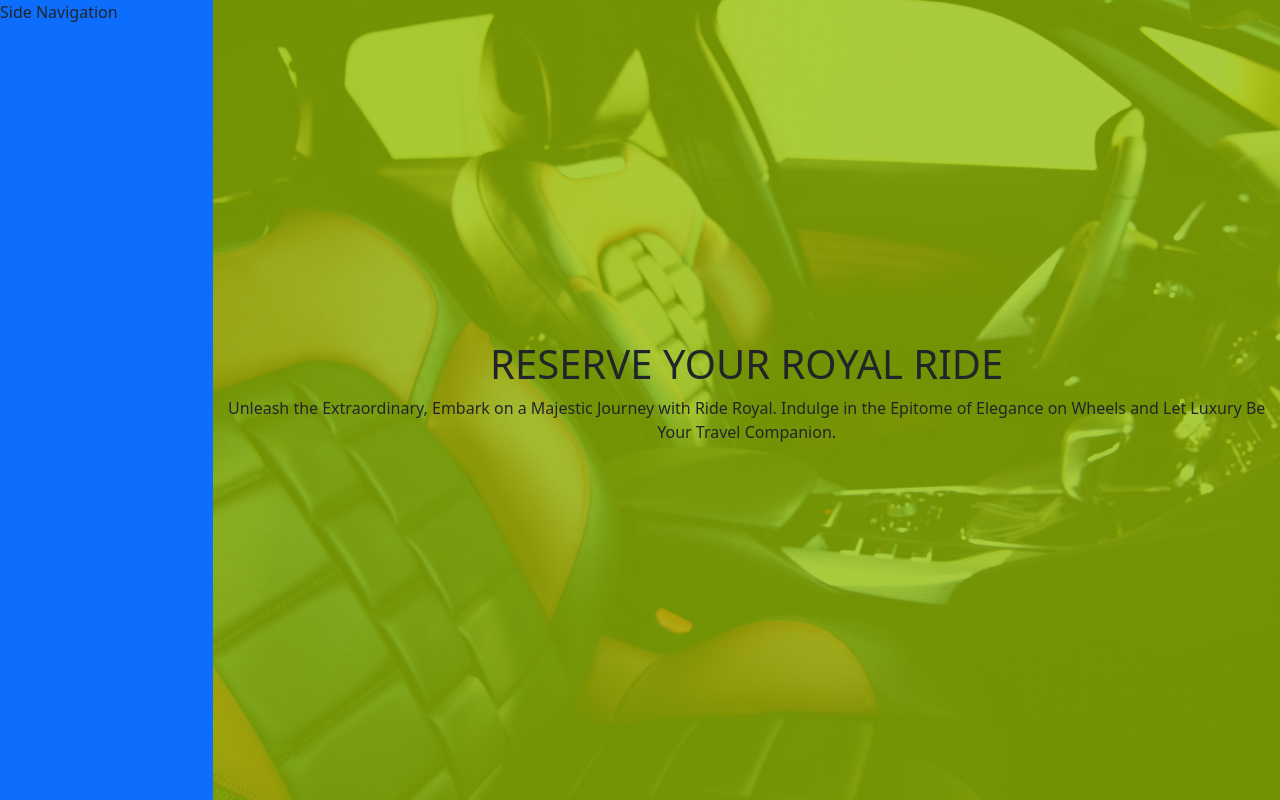
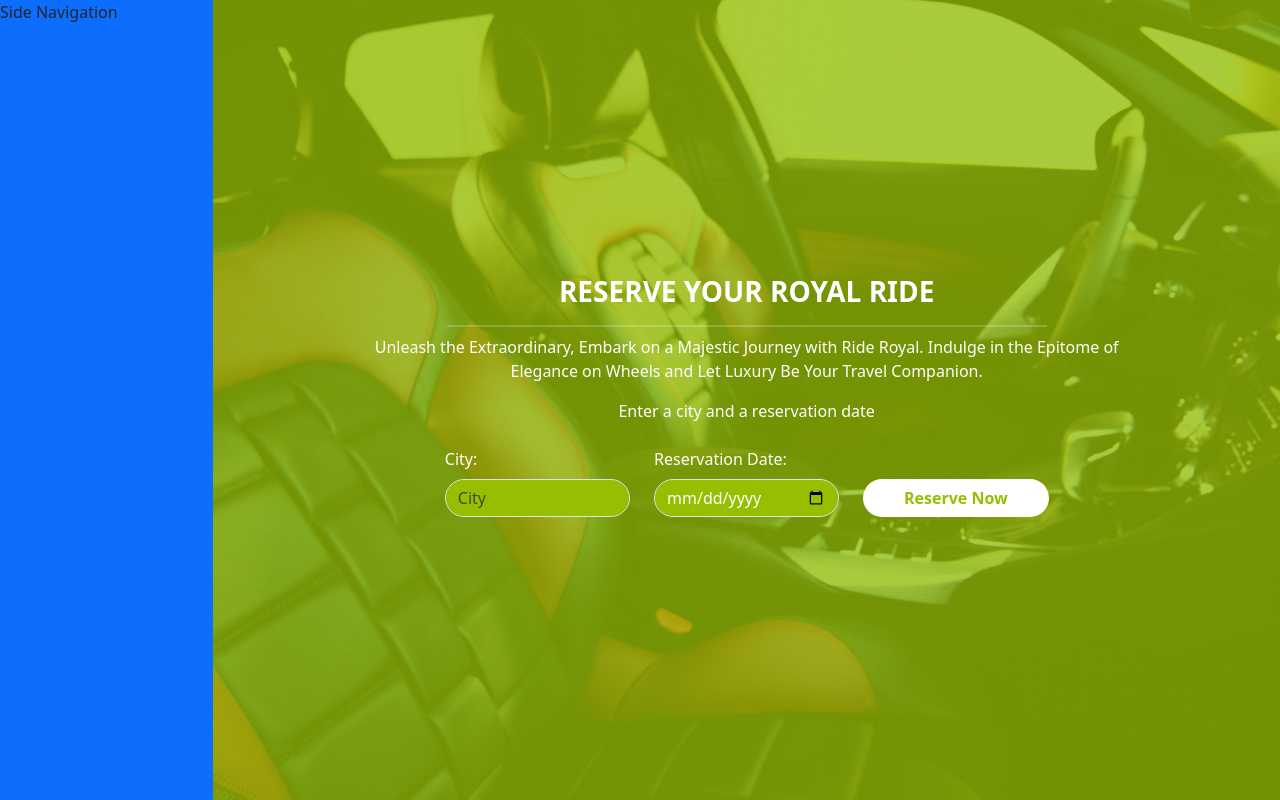
Before and after one commit to bernabasy/ride-royale-front-end, a React (Create React App) app: page / in a window 1280 px wide. Built offline with nearby package versions, Linux system fonts and the light colour scheme.

Commit message:
Implement UI for MakeReservation to fit design

```diff
--- a/src/App.css
+++ b/src/App.css
@@ -1,3 +1,4 @@
-.App {
-  /* text-align: center; */
+.form-control:focus {
+  border-color: #28a745;
+  box-shadow: 0 0 0 0.2rem rgba(150, 191, 1, 0.25);
 }
--- a/src/pages/MakeReservation/MakeReservation.js
+++ b/src/pages/MakeReservation/MakeReservation.js
@@ -5,13 +5,59 @@ import Layout from '../../components/Layout/Layout';
 const MakeReservation = () => (
   <Layout>
     <div className={`bg-image vh-100 ${style['bg-wrapper']}`}>
-      <div className={`d-flex justify-content-center align-items-center ${style['image-overlay']}`}>
-        <div className="text-center">
-          <h1>RESERVE YOUR ROYAL RIDE</h1>
-          <p>
-            Unleash the Extraordinary, Embark on a Majestic Journey with Ride Royal.
-            Indulge in the Epitome of Elegance on Wheels and Let Luxury Be Your Travel Companion.
-          </p>
+      <div className={`d-flex flex-column justify-content-center align-items-center ${style['image-overlay']}`}>
+        <div className="w-75">
+          <div className="text-center">
+            <h1 className="h3 fw-bold text-white">RESERVE YOUR ROYAL RIDE</h1>
+            <div className="d-flex justify-content-center">
+              <span className={`w-75 my-2 ${style.divider}`}> </span>
+            </div>
+            <p className="text-white">
+              Unleash the Extraordinary, Embark on a Majestic Journey with Ride Royal.
+              Indulge in the Epitome of Elegance on Wheels and Let Luxury Be Your Travel Companion.
+            </p>
+            <p className="text-white mb-4">
+              Enter a city and a reservation date
+            </p>
+          </div>
+
+          <div className="d-flex justify-content-center">
+            <form className="form">
+              <div className="row gy-2">
+                <div className="col-md-4 ">
+                  <label htmlFor="city" className={`form-label ${style.label}`}>
+                    City:
+                    <input
+                      type="text"
+                      className={`form-control mt-2 rounded-pill ${style['input-field']}`}
+                      placeholder="City"
+                      id="city"
+                    />
+                  </label>
+                </div>
+                <div className="col-md-4">
+                  <label htmlFor="date" className={`form-label ${style.label}`}>
+                    Reservation Date:
+                    <input
+                      type="date"
+                      className={`form-control mt-2 rounded-pill ${style['input-field']}`}
+                      placeholder="Reservation Date"
+                      id="date"
+                    />
+                  </label>
+                </div>
+                <div className="col-md-4 d-flex align-items-end pb-2 ">
+                  <button
+                    type="submit"
+                    className={`btn rounded-pill fw-bold ${style['btn-submit']}`}
+                    id="reserve"
+                  >
+                    Reserve Now
+                  </button>
+                </div>
+              </div>
+            </form>
+          </div>
         </div>
       </div>
     </div>
--- a/src/pages/MakeReservation/style.module.css
+++ b/src/pages/MakeReservation/style.module.css
@@ -10,3 +10,33 @@
   height: 100vh;
   background-color: rgba(150, 191, 1, 0.75);
 }
+
+.divider {
+  display: block;
+  content: '';
+  height: 0.15rem;
+  background-color: #fff;
+  opacity: 0.2;
+}
+
+.input-field {
+  background-color: #96bf01;
+  color: #fff;
+}
+
+.label,
+.btn-submit {
+  width: 100%;
+  color: #fff;
+}
+
+.btn-submit {
+  background-color: #fff;
+  color: #96bf01;
+}
+
+.btn-submit:hover {
+  background-color: #fff;
+  color: #96bf01;
+  opacity: 0.9;
+}
```
